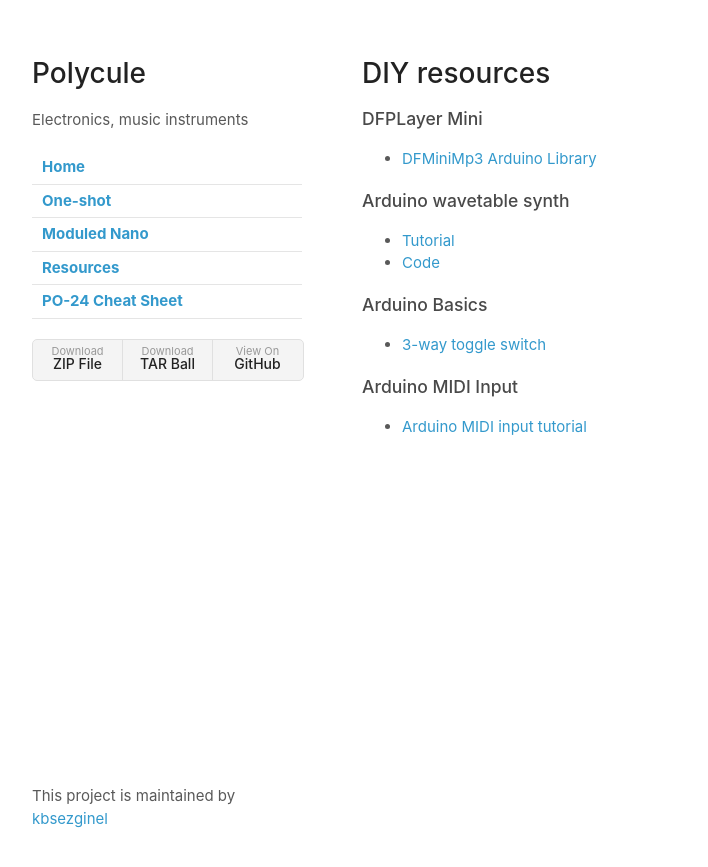
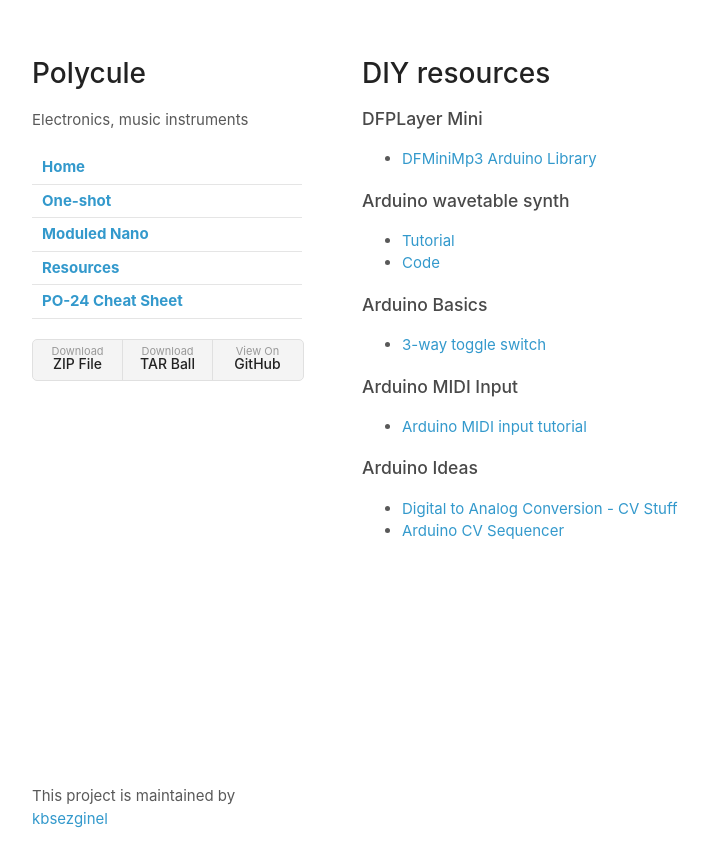
Before and after one commit to kbsezginel/polycule, a Jekyll site: the page built from resources.md, in a window 1280 px wide. Shown: the top 867 px of the page, without its empty margins (68-776 px from the left). Built offline with Jekyll 4.4.1, drawn with Linux system fonts in a browser that asks for light colours; our own code applies the rules of GitHub Pages for plain Markdown files.

Commit message:
Add arduino cv links to resources

```diff
--- a/resources.md
+++ b/resources.md
@@ -12,3 +12,7 @@
 
 ### Arduino MIDI Input
 - [Arduino MIDI input tutorial](https://www.notesandvolts.com/2015/02/midi-and-arduino-build-midi-input.html)
+
+### Arduino Ideas
+- [Digital to Analog Conversion - CV Stuff](https://blog.reigndesign.com/blog/from-bytes-to-beats-digital-to-analog-conversion-using-as3-arduino/)
+- [Arduino CV Sequencer](https://code.google.com/archive/p/cvairsequencer/)
```
